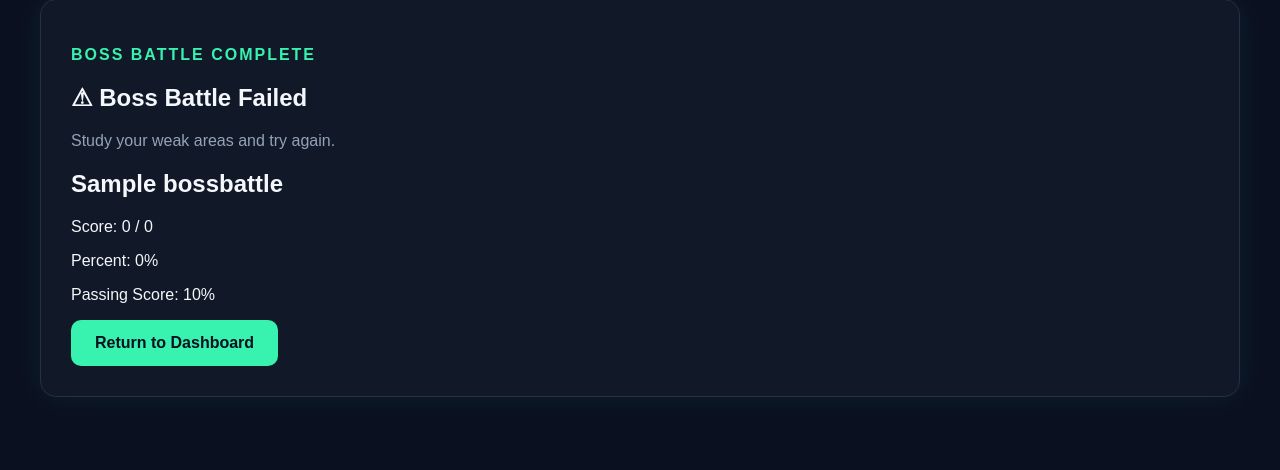
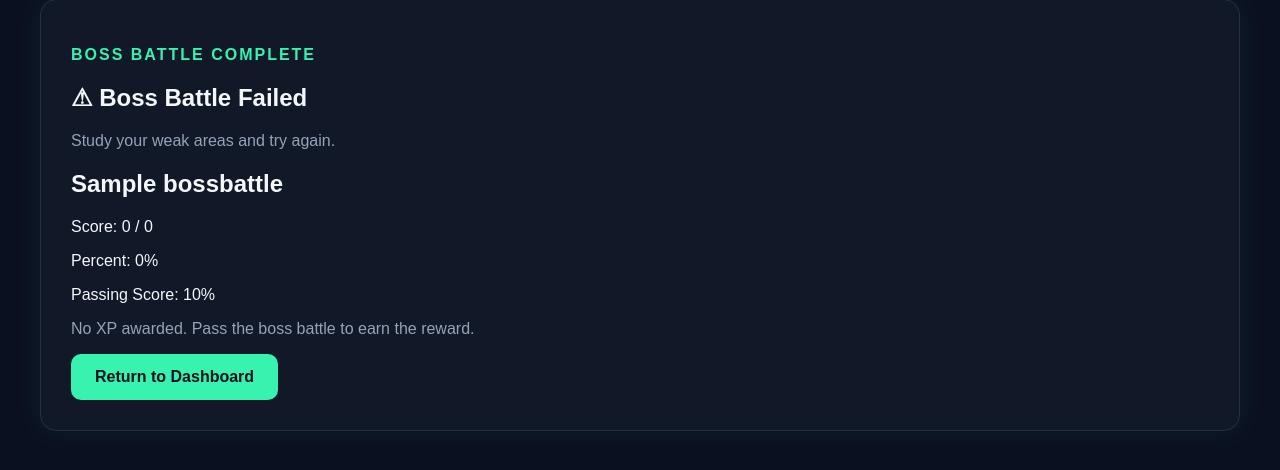
Before and after one commit to Prevail24/CertQuest, a Django app: page /boss-battles/1/complete/ in a window 1280 px wide. Shown: the part 106-576 px from the top of the page. Run offline with Django 4.2, Linux system fonts and the light colour scheme; a user stored in the database is signed in; tables that the repository leaves empty hold one stand-in row (values such as "Sample post").

Commit message:
Award XP for passed boss battles

```diff
--- a/quests/views.py
+++ b/quests/views.py
@@ -313,6 +313,12 @@ def boss_battle_complete(request, boss_id):
 
     passed = percent >= boss_battle.passing_score
 
+    xp_gained = 0
+
+    if passed:
+        add_xp(request.user, boss_battle.xp_reward)
+        xp_gained = boss_battle.xp_reward
+
     return render(
         request,
         "quests/boss_battle_complete.html",
@@ -322,5 +328,6 @@ def boss_battle_complete(request, boss_id):
             "total_questions": total_questions,
             "percent": percent,
             "passed": passed,
+            "xp_gained": xp_gained,
         }
     )
--- a/templates/quests/boss_battle_complete.html
+++ b/templates/quests/boss_battle_complete.html
@@ -29,6 +29,16 @@
         Passing Score: {{ boss_battle.passing_score }}%
     </p>
 
+    {% if xp_gained > 0 %}
+        <p>
+            <strong>XP Earned:</strong>
+            {{ xp_gained }}
+        </p>
+    {% else %}
+        <p class="subtitle">
+            No XP awarded. Pass the boss battle to earn the reward.
+        </p>
+    {% endif %}
     <a href="/dashboard/" class="primary-button">
         Return to Dashboard
     </a>
```
